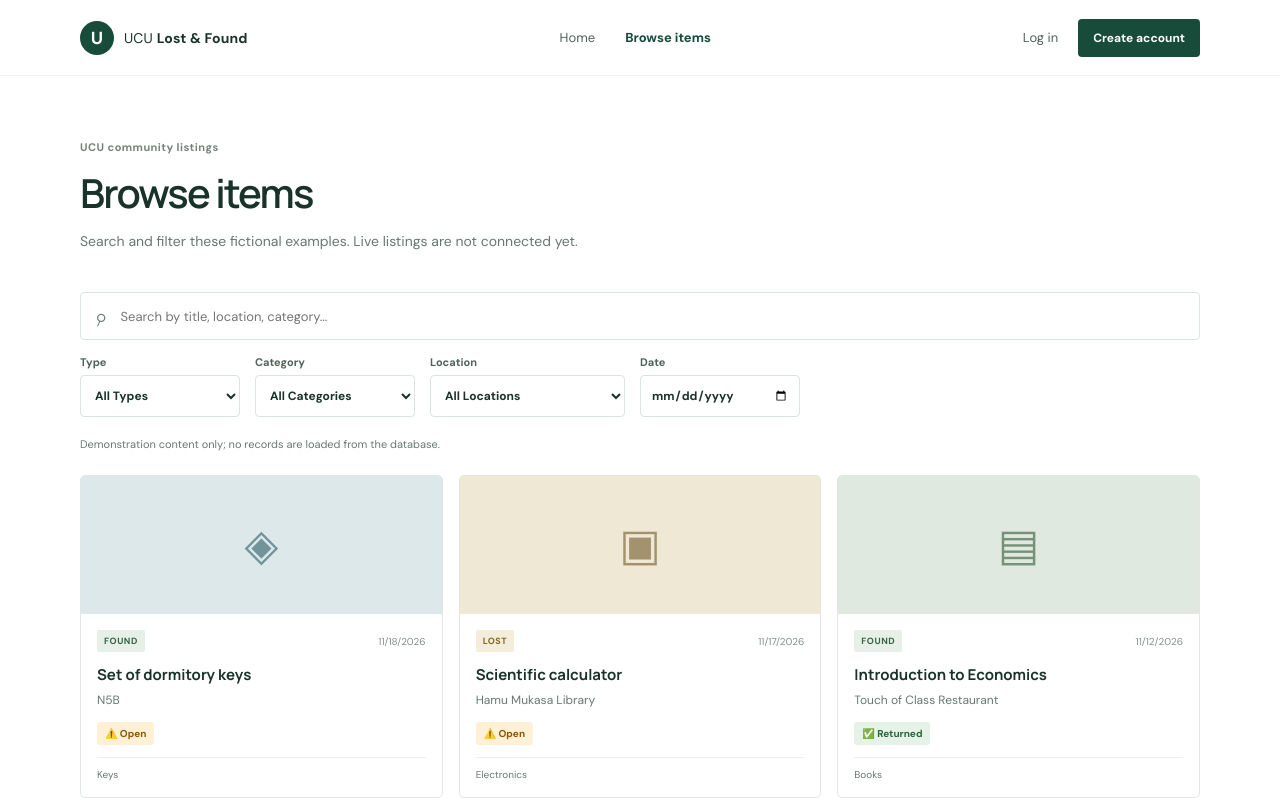
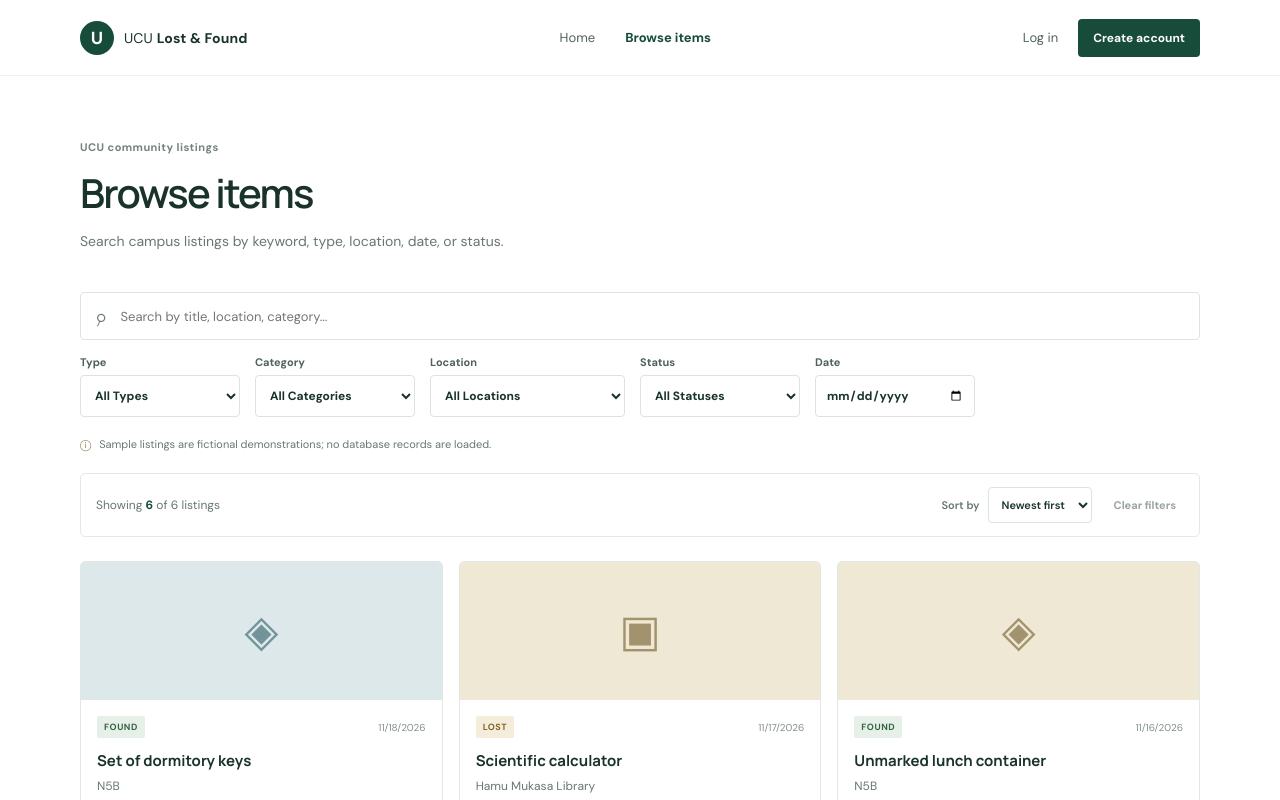
Before and after one commit to DavidSIMBI/ucu-campus-lost-and-found, a React (Vite) app in the folder frontend/: page /items in a window 1280 px wide. Shown: the top 800 px of the page. Built offline with nearby package versions, Linux system fonts and the light colour scheme; no server answers.

Commit message:
feat: improve browse filtering and sorting

```diff
--- a/frontend/src/components/ItemCard.jsx
+++ b/frontend/src/components/ItemCard.jsx
@@ -14,6 +14,8 @@ export default function ItemCard({ item }) {
         <p>{item.location}</p>
         {itemStatus === 'OPEN' && <span className="item-status item-status-open">⚠️ Open</span>}
         {itemStatus === 'RETURNED' && <span className="item-status item-status-returned">✅ Returned</span>}
+        {itemStatus === 'CLOSED' && <span className="item-status item-status-closed">Closed</span>}
+        {item.description && <p className="item-description">{item.description}</p>}
         <span className="category">{item.category}</span>
       </div>
     </article>
--- a/frontend/src/components/SearchBar.jsx
+++ b/frontend/src/components/SearchBar.jsx
@@ -32,6 +32,12 @@ export default function SearchBar({ value, onChange, filters, onFilterChange = (
           </select>
         </label>
         <label className="filter-control">
+          <span>Status</span>
+          <select value={filters.status ?? 'ALL'} onChange={(event) => onFilterChange('status', event.target.value)}>
+            <option value="ALL">All Statuses</option><option value="OPEN">Open</option><option value="RETURNED">Returned</option><option value="CLOSED">Closed</option>
+          </select>
+        </label>
+        <label className="filter-control">
           <span>Date</span>
           <input type="date" value={filters.event_date ?? ''} onChange={(event) => onFilterChange('event_date', event.target.value)} />
         </label>
--- a/frontend/src/data/sampleItems.js
+++ b/frontend/src/data/sampleItems.js
@@ -1,8 +1,9 @@
 // Fictional examples for the interface only; item fields follow the reports schema.
 export const sampleItems = [
-  { id: 1, title: 'Set of dormitory keys', report_type: 'FOUND', event_date: '2026-11-18', location: 'N5B', category: 'Keys', status: 'OPEN', tone: 'blue' },
-  { id: 2, title: 'Scientific calculator', report_type: 'LOST', event_date: '2026-11-17', location: 'Hamu Mukasa Library', category: 'Electronics', status: 'OPEN', tone: 'sand' },
-  { id: 3, title: 'Introduction to Economics', report_type: 'FOUND', event_date: '2026-11-12', location: 'Touch of Class Restaurant', category: 'Books', status: 'RETURNED', tone: 'green' },
-  { id: 4, title: 'Blue student jacket', report_type: 'LOST', event_date: '2026-11-15', location: 'Premium Hostel', category: 'Clothing', status: 'OPEN', tone: 'blue' },
-  { id: 5, title: 'Unmarked lunch container', report_type: 'FOUND', event_date: '2026-11-16', location: 'N5B', category: 'Other', status: 'RETURNED', tone: 'sand' },
+  { id: 1, title: 'Set of dormitory keys', description: 'Three silver keys on a blue UCU tag.', report_type: 'FOUND', event_date: '2026-11-18', location: 'N5B', category: 'Keys', status: 'OPEN', tone: 'blue' },
+  { id: 2, title: 'Scientific calculator', description: 'Black calculator with a name label on the back.', report_type: 'LOST', event_date: '2026-11-17', location: 'Hamu Mukasa Library', category: 'Electronics', status: 'OPEN', tone: 'sand' },
+  { id: 3, title: 'Introduction to Economics', description: 'Paperback textbook with handwritten notes.', report_type: 'FOUND', event_date: '2026-11-12', location: 'Touch of Class Restaurant', category: 'Books', status: 'RETURNED', tone: 'green' },
+  { id: 4, title: 'Blue student jacket', description: 'Light blue jacket left near the hostel entrance.', report_type: 'LOST', event_date: '2026-11-15', location: 'Premium Hostel', category: 'Clothing', status: 'OPEN', tone: 'blue' },
+  { id: 5, title: 'Unmarked lunch container', description: 'Small green lunch container with a snap lid.', report_type: 'FOUND', event_date: '2026-11-16', location: 'N5B', category: 'Other', status: 'RETURNED', tone: 'sand' },
+  { id: 6, title: 'USB flash drive', description: 'Black 16 GB flash drive on a silver key ring.', report_type: 'FOUND', event_date: '2026-11-10', location: 'Hamu Mukasa Library', category: 'Electronics', status: 'CLOSED', tone: 'green' },
 ];
--- a/frontend/src/pages/BrowsePage.jsx
+++ b/frontend/src/pages/BrowsePage.jsx
@@ -3,44 +3,78 @@ import ItemCard from '../components/ItemCard.jsx';
 import SearchBar from '../components/SearchBar.jsx';
 import { sampleItems } from '../data/sampleItems.js';
 
+const initialFilters = {
+  keyword: '',
+  report_type: 'ALL',
+  category: 'ALL',
+  location: 'ALL',
+  status: 'ALL',
+  event_date: '',
+};
+
 export default function BrowsePage() {
-  const [filters, setFilters] = useState({
-    keyword: '',
-    report_type: 'ALL',
-    category: 'ALL',
-    location: 'ALL',
-    event_date: ''
-  });
+  const [filters, setFilters] = useState(initialFilters);
+  const [sortBy, setSortBy] = useState('newest');
+  const updateFilter = (name, value) => setFilters((current) => ({ ...current, [name]: value }));
+  const clearFilters = () => setFilters(initialFilters);
 
-  const updateFilter = (name, value) => setFilters((current) => ({ ...current, [name]: value }));
+  const results = useMemo(() => {
+    const keyword = filters.keyword.trim().toLowerCase();
+    const filteredItems = sampleItems.filter((item) => {
+      const searchableText = `${item.title} ${item.description ?? ''} ${item.location} ${item.category}`.toLowerCase();
+      return searchableText.includes(keyword)
+        && (filters.report_type === 'ALL' || item.report_type === filters.report_type)
+        && (filters.category === 'ALL' || item.category === filters.category)
+        && (filters.location === 'ALL' || item.location === filters.location)
+        && (filters.status === 'ALL' || item.status === filters.status)
+        && (!filters.event_date || item.event_date === filters.event_date);
+    });
 
-  const results = useMemo(() => sampleItems.filter((item) => {
-    const searchString = `${item.title} ${item.location} ${item.category}`.toLowerCase();
-    const matchesKeyword = searchString.includes(filters.keyword.trim().toLowerCase());
+    return filteredItems.sort((left, right) => {
+      if (sortBy === 'oldest') return left.event_date.localeCompare(right.event_date);
+      if (sortBy === 'title') return left.title.localeCompare(right.title);
+      return right.event_date.localeCompare(left.event_date);
+    });
+  }, [filters, sortBy]);
 
-    return matchesKeyword &&
-      (filters.report_type === 'ALL' || item.report_type === filters.report_type) &&
-      (filters.category === 'ALL' || item.category === filters.category) &&
-      (filters.location === 'ALL' || item.location === filters.location) &&
-      (!filters.event_date || item.event_date === filters.event_date);
-  }), [filters]);
+  const activeFilterCount = Object.entries(filters).filter(([key, value]) => key === 'keyword'
+    ? value.trim().length > 0
+    : key === 'event_date' ? Boolean(value) : value !== 'ALL').length;
 
   return (
     <section className="browse-page section-shell">
       <p className="section-label">UCU community listings</p>
       <h1>Browse items</h1>
-      <p className="page-intro">Search and filter these fictional examples. Live listings are not connected yet.</p>
+      <p className="page-intro">Search campus listings by keyword, type, location, date, or status.</p>
+      <SearchBar filters={filters} onFilterChange={updateFilter} />
+      <p className="sample-note"><span aria-hidden="true">ⓘ</span> Sample listings are fictional demonstrations; no database records are loaded.</p>
 
-      <SearchBar filters={filters} onFilterChange={updateFilter} />
-
-      <p className="sample-note">Demonstration content only; no records are loaded from the database.</p>
+      <div className="browse-results-toolbar">
+        <p className="browse-result-count" aria-live="polite">Showing <strong>{results.length}</strong> of {sampleItems.length} listings</p>
+        <div className="browse-result-actions">
+          <label className="sort-control">Sort by
+            <select value={sortBy} onChange={(event) => setSortBy(event.target.value)}>
+              <option value="newest">Newest first</option>
+              <option value="oldest">Oldest first</option>
+              <option value="title">Title A–Z</option>
+            </select>
+          </label>
+          <button className="clear-filters-button" type="button" onClick={clearFilters} disabled={activeFilterCount === 0}>
+            Clear filters{activeFilterCount > 0 ? ` (${activeFilterCount})` : ''}
+          </button>
+        </div>
+      </div>
 
       {results.length ? (
         <div className="item-grid">
           {results.map((item) => <ItemCard key={item.id} item={item} />)}
         </div>
       ) : (
-        <p className="empty-state">No items match your search criteria.</p>
+        <div className="empty-state">
+          <strong>No items match your search criteria.</strong>
+          <p>Try changing a filter or clearing them to see all listings.</p>
+          <button className="button button-small" type="button" onClick={clearFilters}>Show all items</button>
+        </div>
       )}
     </section>
   );
--- a/frontend/src/styles.css
+++ b/frontend/src/styles.css
@@ -130,3 +130,5 @@
 @media(max-width:380px){.my-report-fields{grid-template-columns:minmax(0,1fr)}}
 
 .browse-filters{display:flex;flex-wrap:wrap;gap:15px;margin-bottom:20px}.browse-filters .search-box{flex:1 1 100%}.filter-control{display:grid;gap:6px;min-width:min(160px,100%);color:#50635a;font-size:11px;font-weight:700}.filter-control select,.filter-control input{width:100%;height:42px;border:1px solid #dce4de;border-radius:4px;background:#fff;padding:0 10px;color:var(--ink);font:inherit;font-size:12px}.item-status{display:inline-block;margin:0 0 12px;padding:5px 8px;border-radius:3px;font-size:10px;font-weight:700}.item-status-open{background:#fff0d6;color:#8a5600}.item-status-returned{background:#e4f2e7;color:#28643b}
+
+.item-description{margin:-5px 0 13px!important;color:#718078!important;font-size:11px!important;line-height:1.5}.item-status-closed{background:#eef0ee;color:#58635c}.browse-results-toolbar{display:flex;align-items:center;justify-content:space-between;gap:16px;margin:22px 0 14px;padding:13px 15px;border:1px solid var(--line);border-radius:5px;background:#fff}.browse-result-count{margin:0;color:var(--muted);font-size:12px}.browse-result-count strong{color:var(--green)}.browse-result-actions{display:flex;align-items:center;gap:14px}.sort-control{display:flex;align-items:center;gap:8px;color:var(--muted);font-size:11px;font-weight:600}.sort-control select{height:36px;border:1px solid #dce4de;border-radius:4px;background:#fff;padding:0 9px;color:var(--ink);font:inherit}.clear-filters-button{border:0;background:transparent;padding:8px;color:var(--green);font:inherit;font-size:11px;font-weight:700;cursor:pointer}.clear-filters-button:disabled{color:#9aa59e;cursor:default}.empty-state strong{display:block;margin-bottom:6px;color:var(--ink)}.empty-state p{margin:0 0 15px;color:var(--muted)}@media(max-width:640px){.browse-results-toolbar{align-items:flex-start;flex-direction:column}.browse-result-actions{width:100%;justify-content:space-between}.sort-control{flex:1;justify-content:space-between}.sort-control select{max-width:65%}}
```
